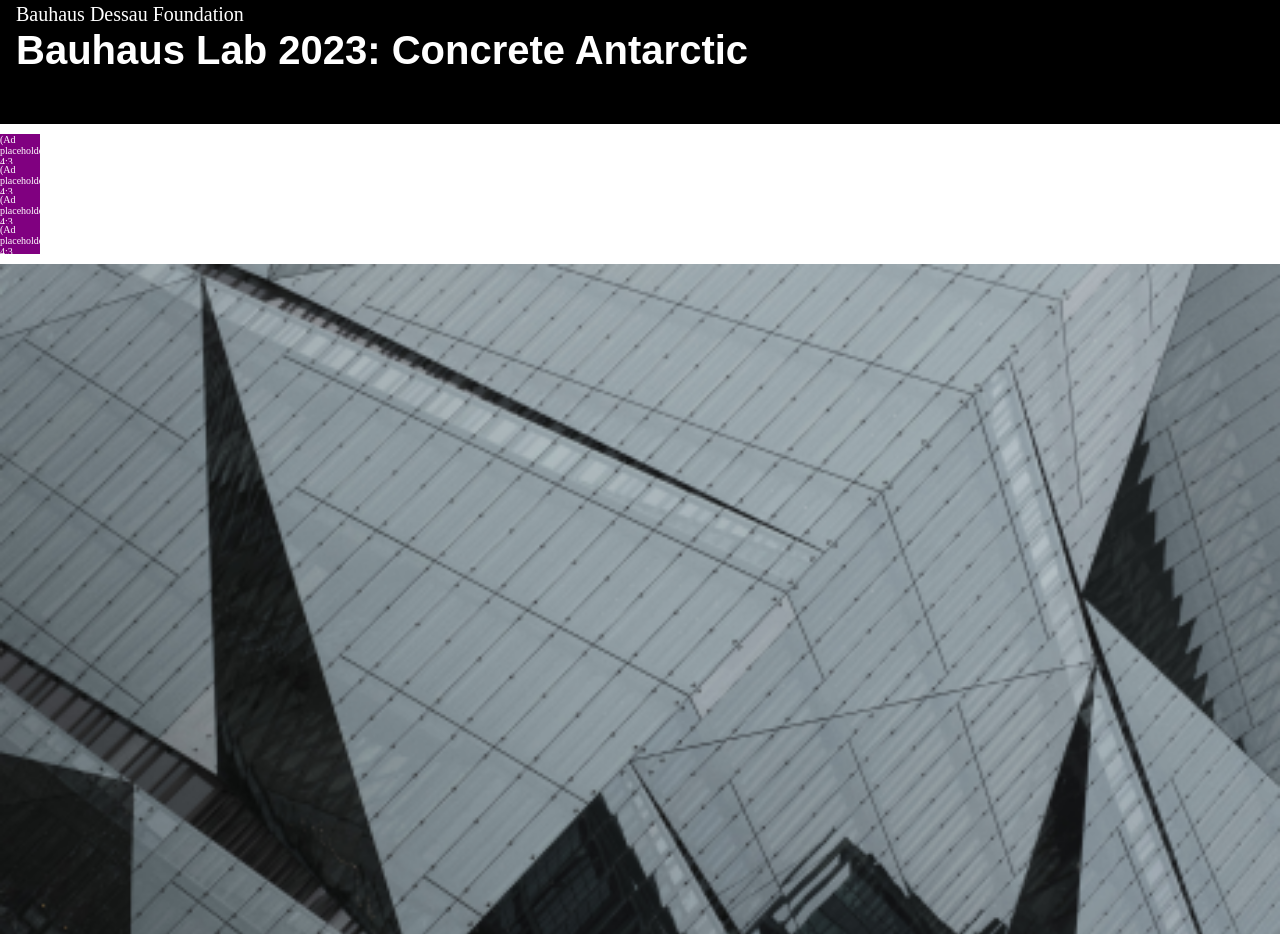
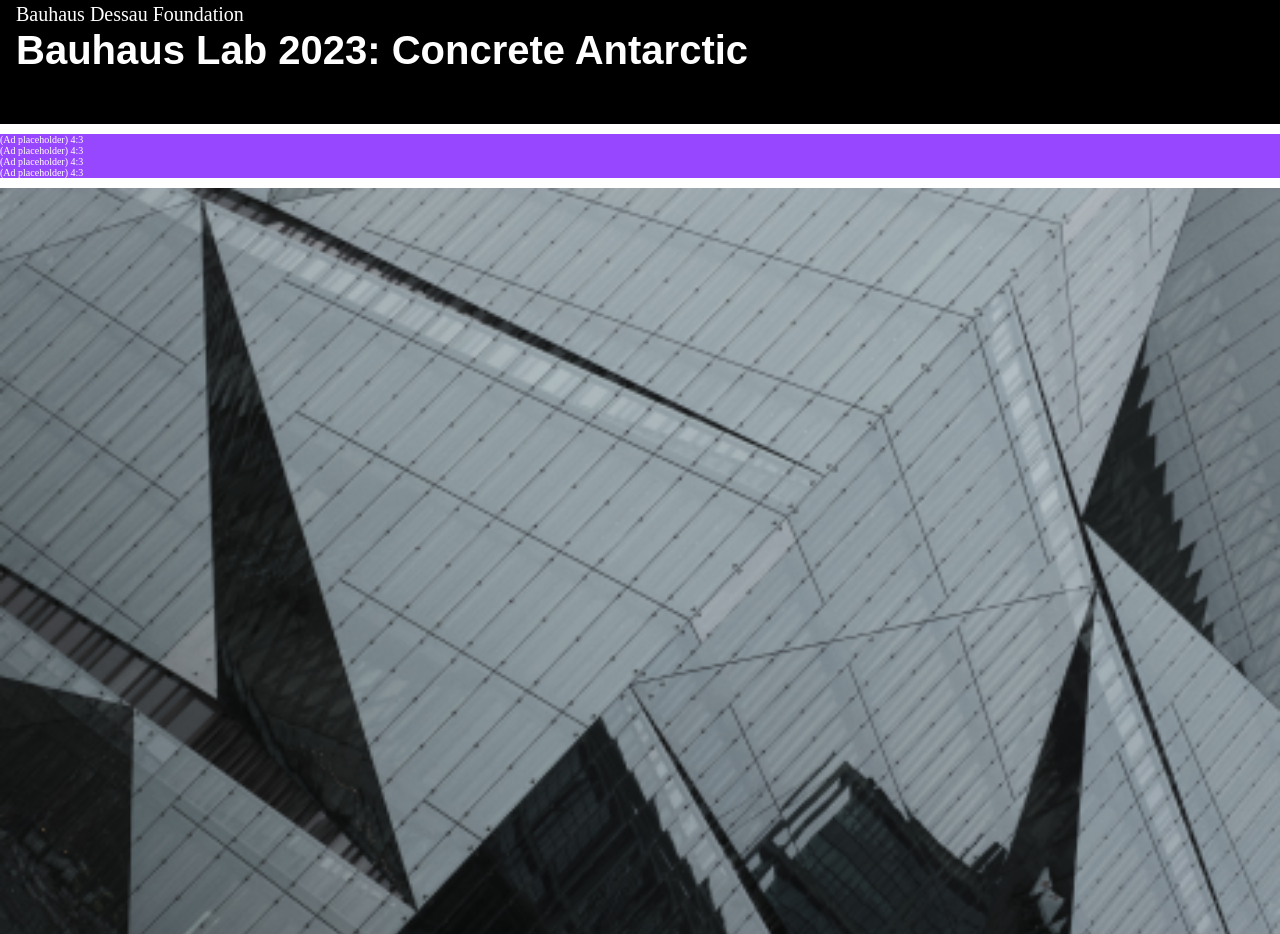
Before and after one commit to OlekOlaisen/AA-Magazine, a plain HTML site: page index.html in a window 1280 px wide. Shown: the part 4271-5205 px from the top of the page. Drawn offline with Linux system fonts and the light colour scheme; files whose address does not match are found by name; a web font is replaced by a local one.

Commit message:
fixed css on ads

```diff
--- a/css/modules/advertisement.css
+++ b/css/modules/advertisement.css
@@ -1,12 +1,11 @@
 .advertisements {
-	display: grid;
-	grid-column: 1 / 12;
+	display: flex;
+	flex-direction: column;
+	grid-column: 1 / 13;
 }
 
 .advertisements__content {
-	width: 4rem;
-	height: 3rem;
 	/* aspect-ratio: 4/3; */
-	background-color: purple;
-	color: white;
+	background-color: var(--third-color);
+	color: var(--first-color);
 }
```
